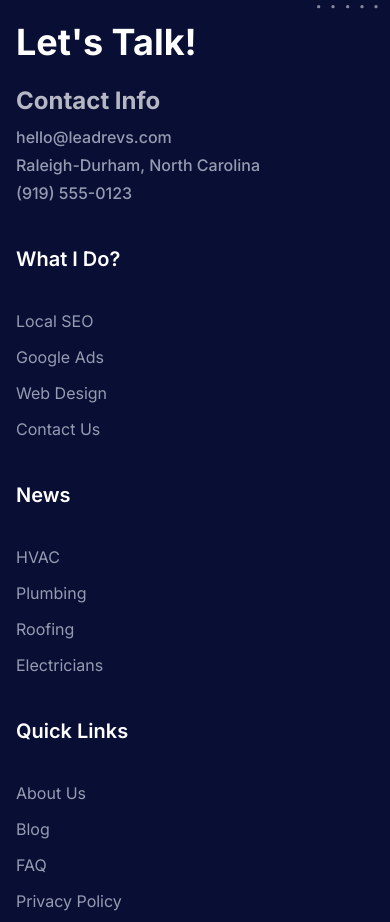
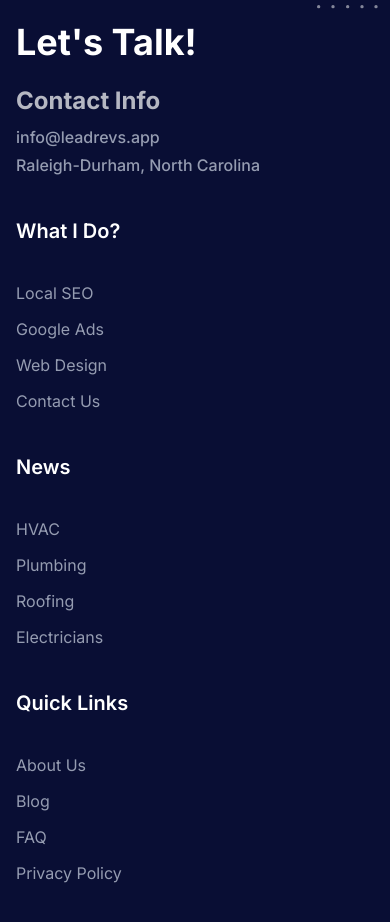
Before and after one commit to pal-palych/leadrevs, a Next.js app: page / in a window 390 px wide. Shown: the part 9900-10822 px from the top of the page. Built offline with nearby package versions, Linux system fonts and the light colour scheme; no server answers.

Commit message:
Update contact info: info@leadrevs.app, remove phone

```diff
--- a/src/components/Footer/FooterContact.tsx
+++ b/src/components/Footer/FooterContact.tsx
@@ -8,14 +8,11 @@ export default function FooterContact() {
         Contact Info
       </h3>
       <p className="mb-1 text-base font-medium text-body-color">
-        hello@leadrevs.com
+        info@leadrevs.app
       </p>
       <p className="mb-1 text-base font-medium text-body-color">
         Raleigh-Durham, North Carolina
       </p>
-      <p className="mb-1 text-base font-medium text-body-color">
-        (919) 555-0123
-      </p>
     </div>
   );
 }
```
